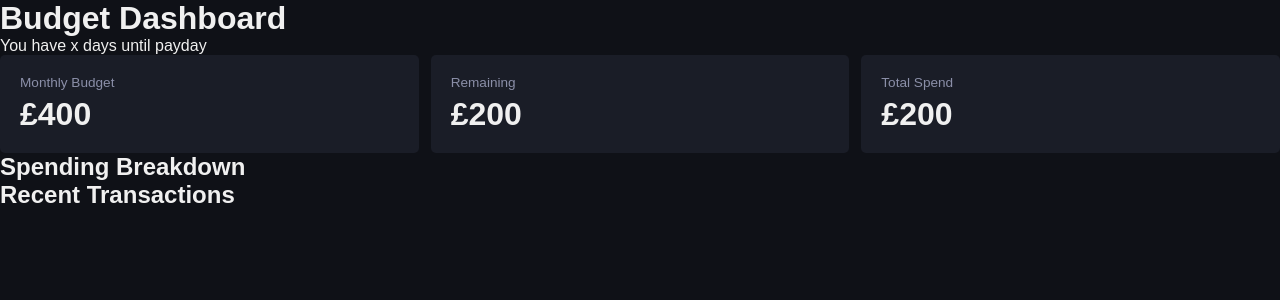
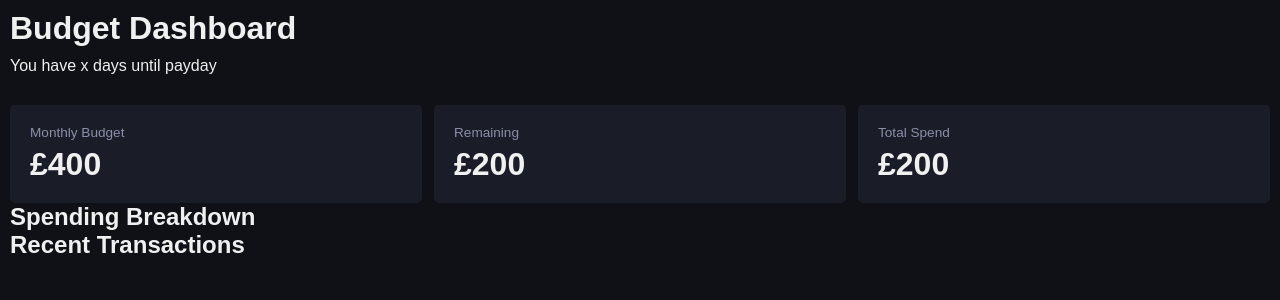
Before and after one commit to Godders1987/flask_budget_app, a Flask app: page / in a window 1280 px wide. Shown: the top 300 px of the page. Run offline with Flask 3, Linux system fonts and the light colour scheme.

Commit message:
Added spacing to the main and header elements

```diff
--- a/static/styles.css
+++ b/static/styles.css
@@ -8,6 +8,19 @@ body {
   background-color: #0f1117;
   color: #f0f0f0;
   font-family: sans-serif;
+}
+
+header {
+  padding: 10px;
+  margin-bottom: 10px;
+}
+
+header p {
+  margin-top: 10px;
+}
+
+main {
+  padding: 10px;
 }
 
 .cards {
```
